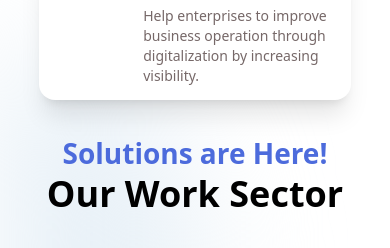
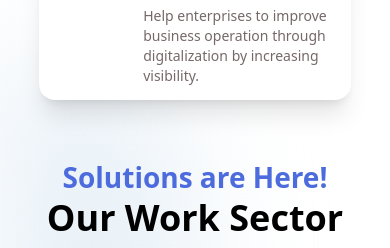
Before and after one commit to fao30/faotech-frontend, a React (Create React App) app: page / in a window 390 px wide. Shown: the part 1792-2040 px from the top of the page. Built offline with nearby package versions, Linux system fonts and the light colour scheme; some icons are missing.

Commit message:
<img adjusted

```diff
--- a/src/pages/About/components/HeaderAbout.js
+++ b/src/pages/About/components/HeaderAbout.js
@@ -3,7 +3,7 @@ import React from "react";
 
 const HeaderAbout = () => {
   return (
-    <div class="px-[8vw] my-[6vw] lg:my-[8vw] w-full z-10 ">
+    <div class="px-[8vw] my-[6vw] lg:my-[6vw] w-full z-10 ">
       <div class="flex justify-between flex-wrap items-center w-full ">
         {/* HEADER TITLE, Digital Product Made By Us*/}
         <div class="w-full md:w-[50%] text-[#757575] text-[16px] md:text-[20px]">
--- a/src/pages/Home/components/OurWorkSector.js
+++ b/src/pages/Home/components/OurWorkSector.js
@@ -29,7 +29,7 @@ const OurWorkSector = () => {
     //   />
     <div class="px-[8vw] my-[6vw] lg:my-[8vw] w-full z-10">
       <div class="flex flex-col justify-center flex-wrap items-center mb-12">
-        <h2 class="text-[28px] text-primary-100 font-bold">
+        <h2 class="text-[28px] text-primary-100 font-bold max-sm:mt-6">
           Solutions are Here!
         </h2>
         <h1 class="text-4xl md:lg:text-5xl font-bold text-black text-center">
```
